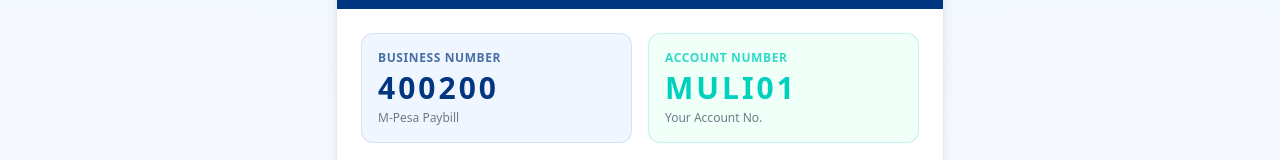
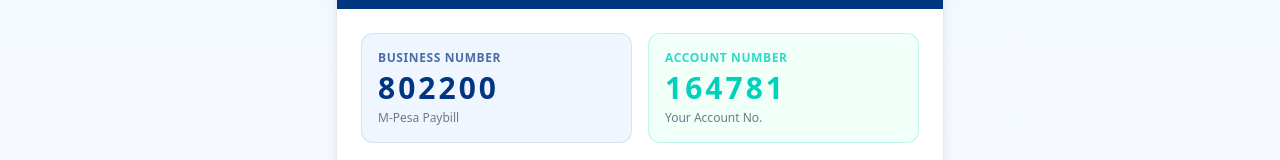
Before and after one commit to JohnAlex1900/mulikampango, a Next.js app: page /download in a window 1280 px wide. Shown: the part 533-693 px from the top of the page. Built offline with nearby package versions, Linux system fonts and the light colour scheme.

Commit message:
Update page.tsx

```diff
--- a/app/download/page.tsx
+++ b/app/download/page.tsx
@@ -121,7 +121,7 @@ export default function DownloadPage() {
                     Business Number
                   </p>
                   <p className="text-3xl font-extrabold text-[#003580] tracking-widest">
-                    400200
+                    802200
                   </p>
                   <p className="text-xs text-muted-foreground mt-1">
                     M-Pesa Paybill
@@ -134,7 +134,7 @@ export default function DownloadPage() {
                     Account Number
                   </p>
                   <p className="text-3xl font-extrabold text-secondary tracking-widest">
-                    MULI01
+                    164781
                   </p>
                   <p className="text-xs text-muted-foreground mt-1">
                     Your Account No.
```
